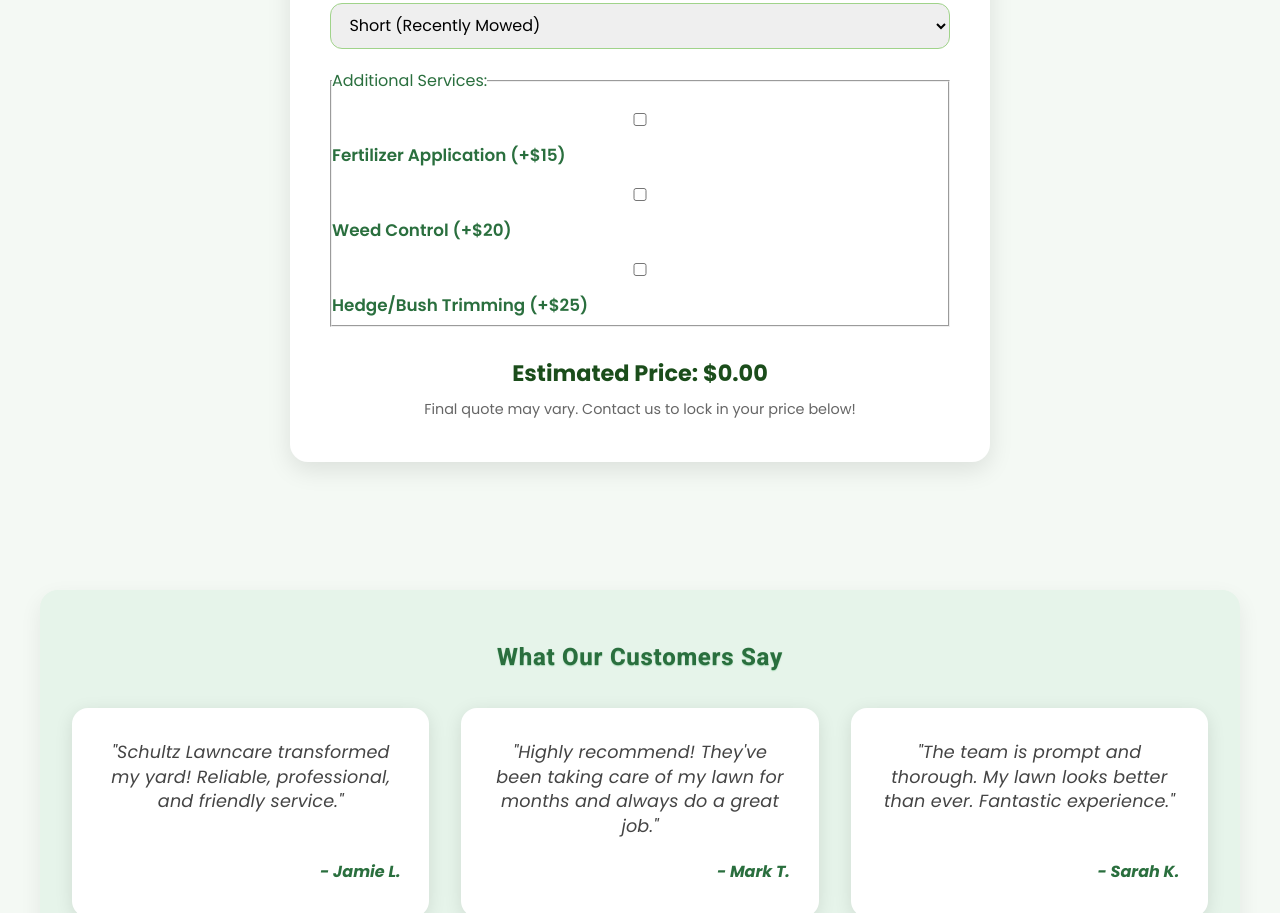
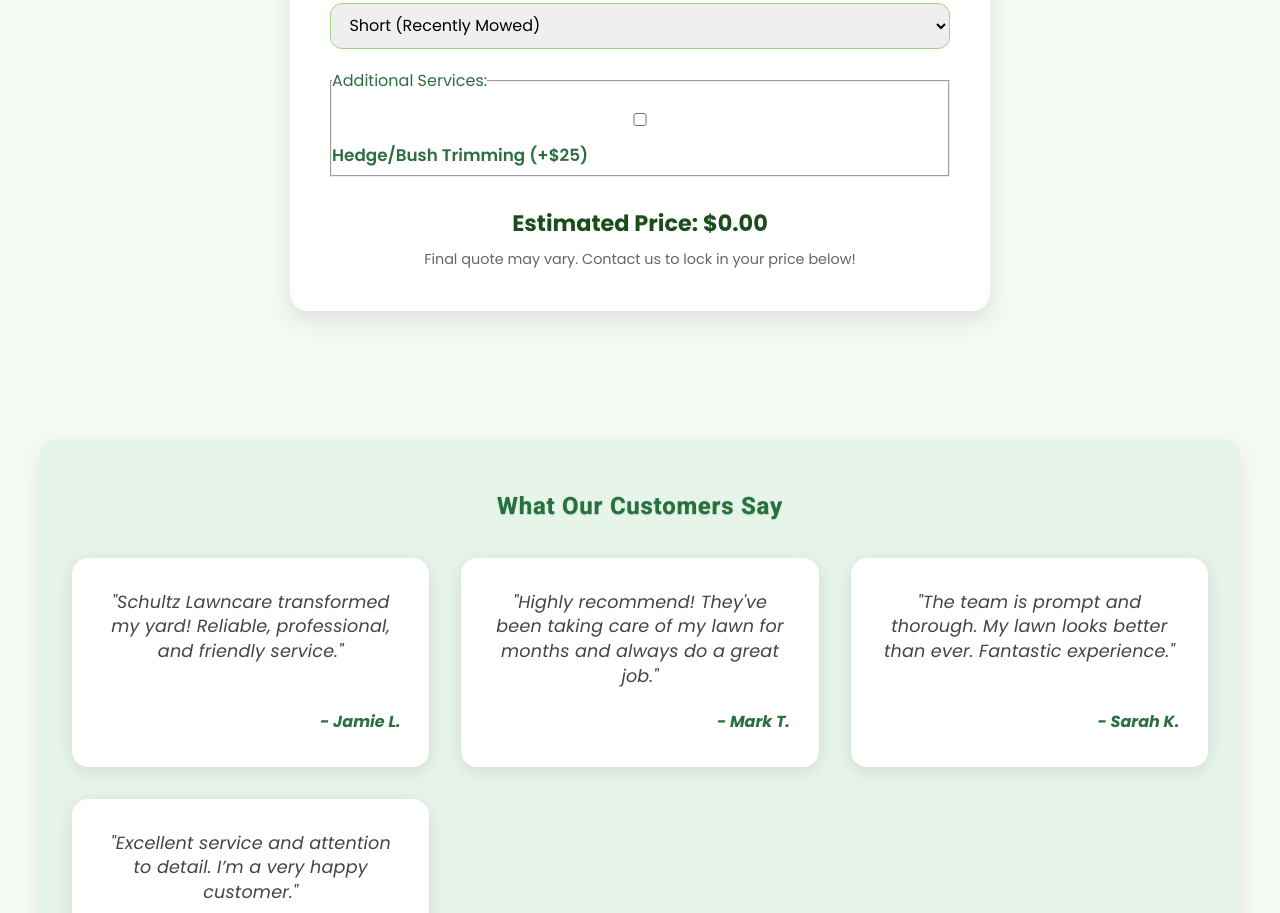
Before and after one commit to Keaton-Nordby/Schutz-Property-Services-LLC, a plain HTML site: page index.html in a window 1280 px wide. Shown: the part 1851-2764 px from the top of the page. Drawn offline with Linux system fonts and the light colour scheme.

Commit message:
client adjustments to quote calculator

```diff
--- a/index.html
+++ b/index.html
@@ -93,8 +93,6 @@
 
             <fieldset class="quote-services">
               <legend>Additional Services:</legend>
-              <label><input type="checkbox" value="15"> Fertilizer Application (+$15)</label>
-              <label><input type="checkbox" value="20"> Weed Control (+$20)</label>
               <label><input type="checkbox" value="25"> Hedge/Bush Trimming (+$25)</label>
             </fieldset>
 
```
